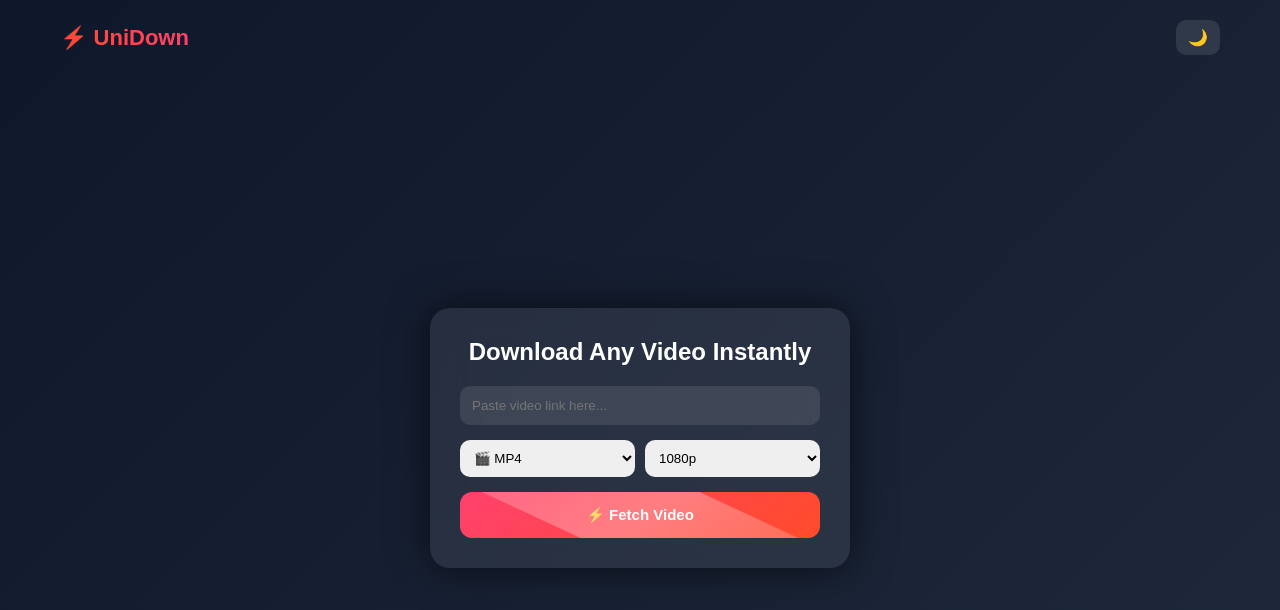
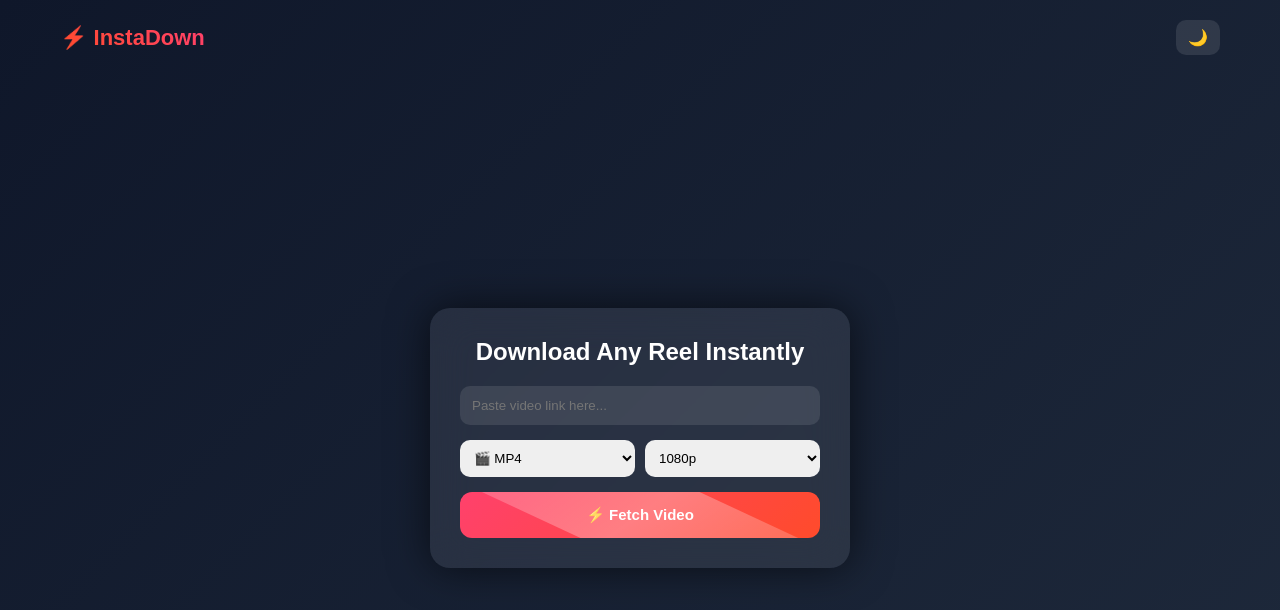
Before and after one commit to vivekmaini/Universal-Video-Downloader, a website: page index.html in a window 1280 px wide. Drawn offline with Linux system fonts and the light colour scheme.

Commit message:
Update index.html

```diff
--- a/index.html
+++ b/index.html
@@ -8,7 +8,7 @@
 
 <!-- HEADER -->
 <header class="header">
-  <div class="logo">⚡ UniDown</div>
+  <div class="logo">⚡ InstaDown</div>
   <button onclick="toggleTheme()" class="theme-btn">🌙</button>
 </header>
 
@@ -16,7 +16,7 @@
 <div class="main">
 
   <div class="card">
-    <h2>Download Any Video Instantly</h2>
+    <h2>Download Any Reel Instantly</h2>
 
     <input type="text" id="url" placeholder="Paste video link here...">
 
```
